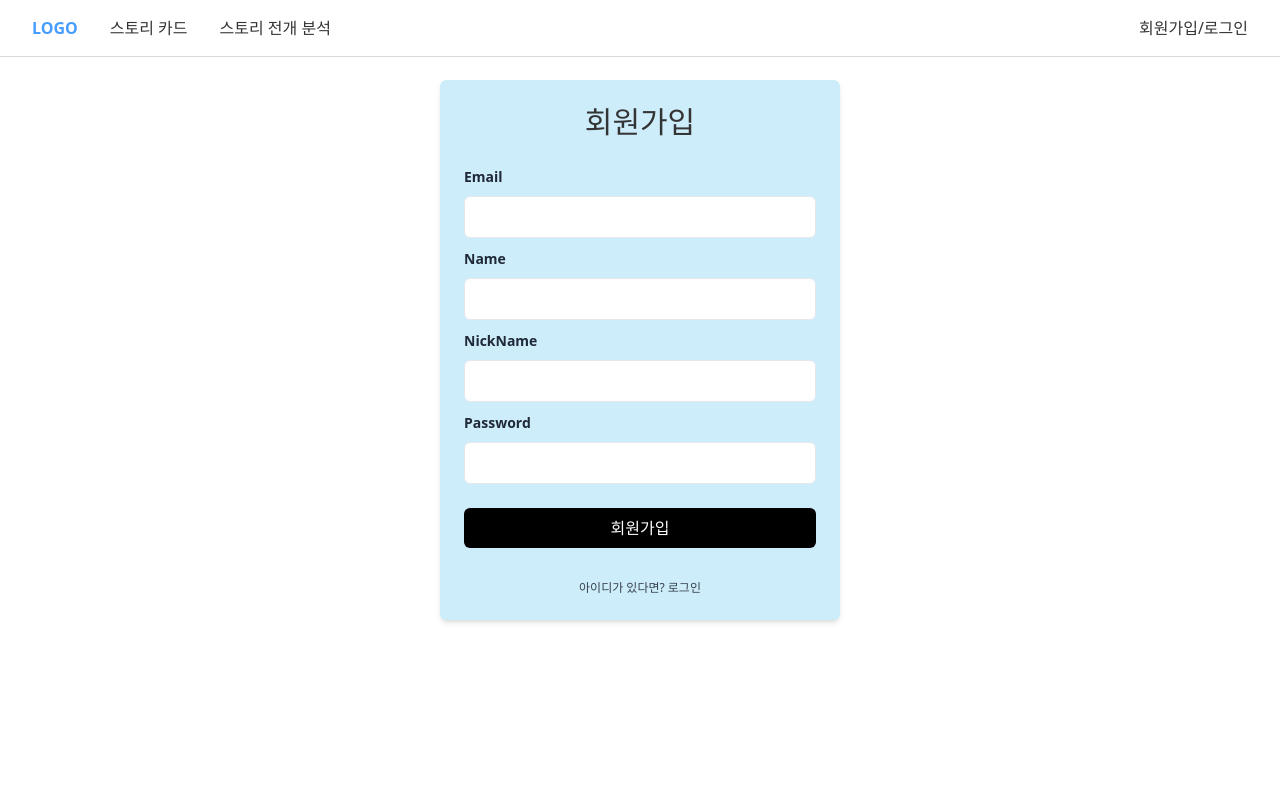
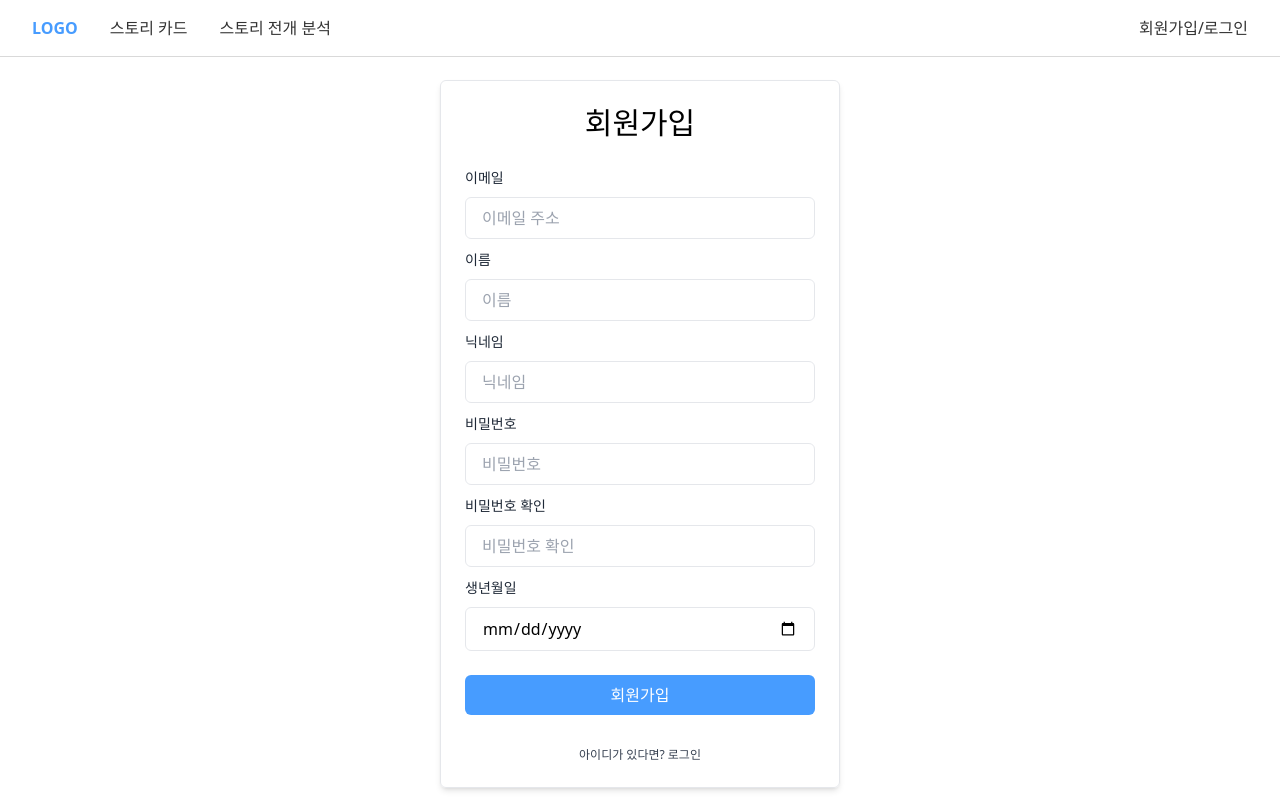
Before and after one commit to Team-CDP1-class/Frontend, a React (Vite) app: page /register in a window 1280 px wide. Built offline with nearby package versions, Linux system fonts and the light colour scheme.

Commit message:
Fix:registe r page

```diff
--- a/src/layout/Navbar/index.jsx
+++ b/src/layout/Navbar/index.jsx
@@ -3,11 +3,15 @@ import ReactDOM from "react-dom";
 
 const Navbar = () => {
   return (
-    <div className='navbar'>
-      <button className='navbarMenu float-left text-myColors-primary font-bold'>LOGO</button>
-      <button className='navbarMenu float-left'>스토리 카드</button>
-      <button className='navbarMenu float-left'>스토리 전개 분석</button>
-      <button className='navbarMenu float-right'>회원가입/로그인</button>
+    <div className="navbar">
+      <button className="navbarMenu float-left text-myColors-primary font-bold">LOGO</button>
+      <button className="navbarMenu float-left">스토리 카드</button>
+      <button className="navbarMenu float-left">스토리 전개 분석</button>
+      <button className="navbarMenu float-right">
+        <a href="/login" className="font-medium ">
+          회원가입/로그인
+        </a>
+      </button>
     </div>
   );
 };
--- a/src/pages/RegisterPage/index.jsx
+++ b/src/pages/RegisterPage/index.jsx
@@ -8,12 +8,17 @@ const RegisterPage = () => {
     formState: { errors },
     reset,
   } = useForm({ mode: "onChange" });
-  const onSubmit = ({ email, nickname, password, name }) => {
+
+  const onSubmit = ({ email, nickname, password, confirmpassword, name, birth }) => {
+    if (password !== confirmpassword) {
+      return alert("비밀번호와 비밀번호 확인은 같아야 합니다.");
+    }
     const body = {
       email,
       nickname,
       name,
       password,
+      birth,
     };
 
     reset();
@@ -28,7 +33,17 @@ const RegisterPage = () => {
   const userNickName = {
     required: "필수 필드입니다.",
   };
+  const userBirth = {
+    required: "필수 필드입니다.",
+  };
   const userPassword = {
+    required: "필수 필드입니다.",
+    minLength: {
+      value: 6,
+      message: "최소 6자입니다.",
+    },
+  };
+  const confirmUserPassword = {
     required: "필수 필드입니다.",
     minLength: {
       value: 6,
@@ -38,17 +53,19 @@ const RegisterPage = () => {
 
   return (
     <section className="flex flex-col justify-center mt-20 max-w-[400px] m-auto">
-      <div className="p-6 bg-sky-500/20 rounded-md shadow-md">
+      <div className="border p-6 text-black rounded-md shadow-md">
         <h1 className="text-3xl font-semibold text-center">회원가입</h1>
         <form className="mt-6" onSubmit={handleSubmit(onSubmit)}>
-          <div className="mb-2">
-            <label htmlFor="email" className="text-sm font-semibold text-gray-800">
-              Email
+          <div className="mb-2 ">
+            <label htmlFor="email" className="text-sm font-semibold text-gray-800 ">
+              이메일
             </label>
             <input
               type="email"
               id="email"
-              className="w-full px-4 py-2 mt-2 bg-white border rounded-md"
+              className="w-full px-4 py-2 mt-2 bg-white border rounded-md  hover:outline-myColors-primary
+              focus:outline-myColors-primary "
+              placeholder="이메일 주소"
               {...register("email", userEmail)}
             />
             {errors?.email && (
@@ -59,12 +76,13 @@ const RegisterPage = () => {
           </div>
           <div className="mb-2">
             <label htmlFor="name" className="text-sm font-semibold text-gray-800">
-              Name
+              이름
             </label>
             <input
-              type="name"
+              type="text"
               id="name"
               className="w-full px-4 py-2 mt-2 bg-white border rounded-md"
+              placeholder="이름"
               {...register("name", userName)}
             />
             {errors?.name && (
@@ -75,28 +93,30 @@ const RegisterPage = () => {
           </div>
           <div className="mb-2">
             <label htmlFor="nickname" className="text-sm font-semibold text-gray-800">
-              NickName
+              닉네임
             </label>
             <input
-              type="nickname"
+              type="text"
               id="nickname"
               className="w-full px-4 py-2 mt-2 bg-white border rounded-md"
+              placeholder="닉네임"
               {...register("nickname", userNickName)}
             />
-            {errors?.name && (
+            {errors?.nickname && (
               <div>
-                <span className="text-red-500">{errors.name.message}</span>
+                <span className="text-red-500">{errors.nickname.message}</span>
               </div>
             )}
           </div>
           <div className="mb-2">
             <label htmlFor="password" className="text-sm font-semibold text-gray-800">
-              Password
+              비밀번호
             </label>
             <input
               type="password"
               id="password"
               className="w-full px-4 py-2 mt-2 bg-white border rounded-md"
+              placeholder="비밀번호"
               {...register("password", userPassword)}
             />
             {errors?.password && (
@@ -106,10 +126,45 @@ const RegisterPage = () => {
             )}
           </div>
 
+          <div className="mb-2">
+            <label htmlFor="confirmpassword" className="text-sm font-semibold text-gray-800">
+              비밀번호 확인
+            </label>
+            <input
+              type="password"
+              id="confirmpassword"
+              className="w-full px-4 py-2 mt-2 bg-white border rounded-md"
+              placeholder="비밀번호 확인"
+              {...register("confirmpassword", confirmUserPassword)}
+            />
+            {errors?.confirmpassword && (
+              <div>
+                <span className="text-red-500">{errors.confirmpassword.message}</span>
+              </div>
+            )}
+          </div>
+
+          <div className="mb-2">
+            <label htmlFor="birth" className="text-sm font-semibold text-gray-800">
+              생년월일
+            </label>
+            <input
+              type="date"
+              id="birth"
+              className="w-full px-4 py-2 mt-2 bg-white border rounded-md"
+              {...register("birth", userBirth)}
+            />
+            {errors?.birth && (
+              <div>
+                <span className="text-red-500">{errors.birth.message}</span>
+              </div>
+            )}
+          </div>
+
           <div className="mt-6">
             <button
               type="submit"
-              className="w-full px-4 py-2 text-white duration-200 bg-black rounded-md hover:bg-gray-700"
+              className="w-full px-4 py-2 text-white duration-200 bg-myColors-primary rounded-md hover:bg-gray-700"
             >
               회원가입
             </button>
```
